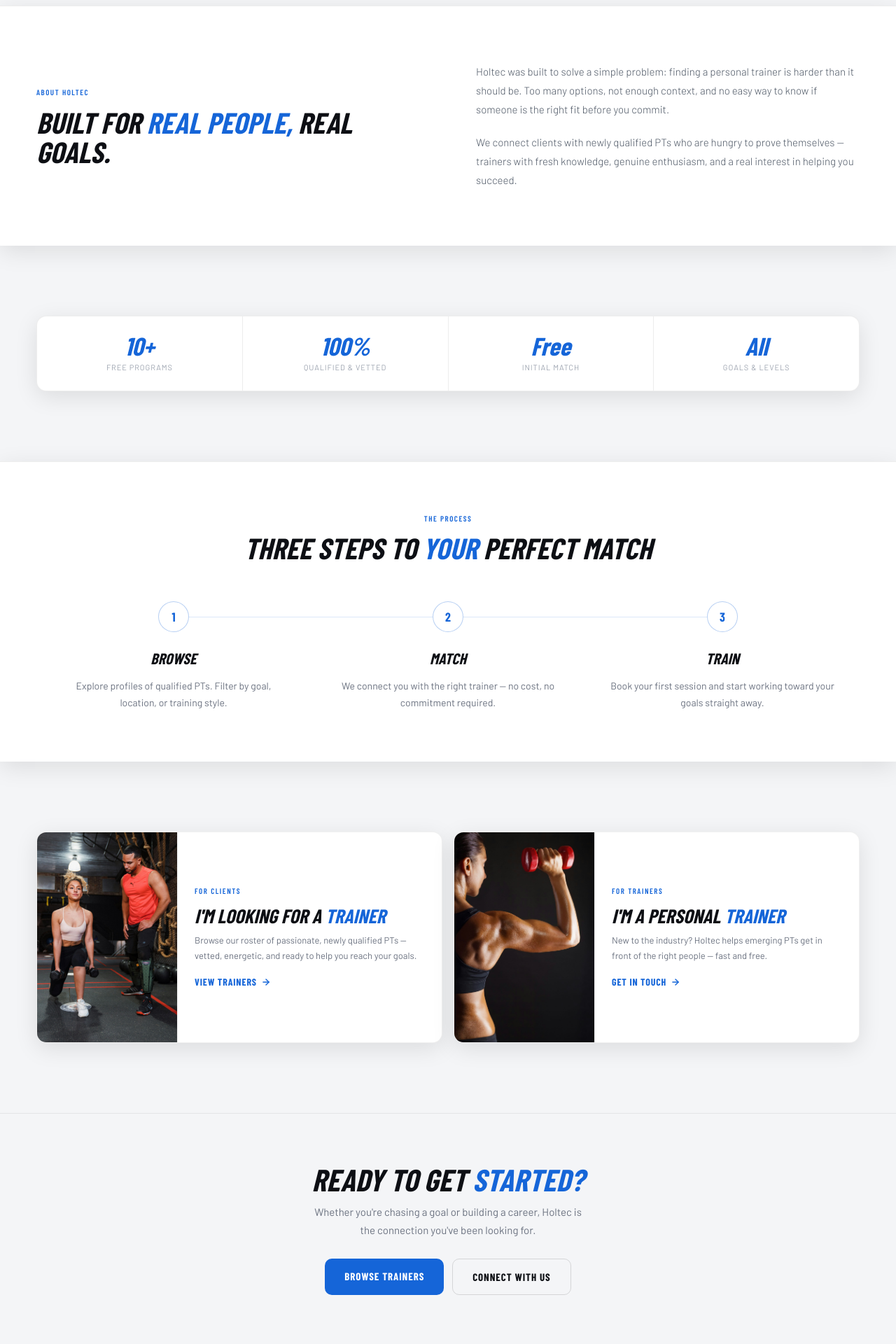
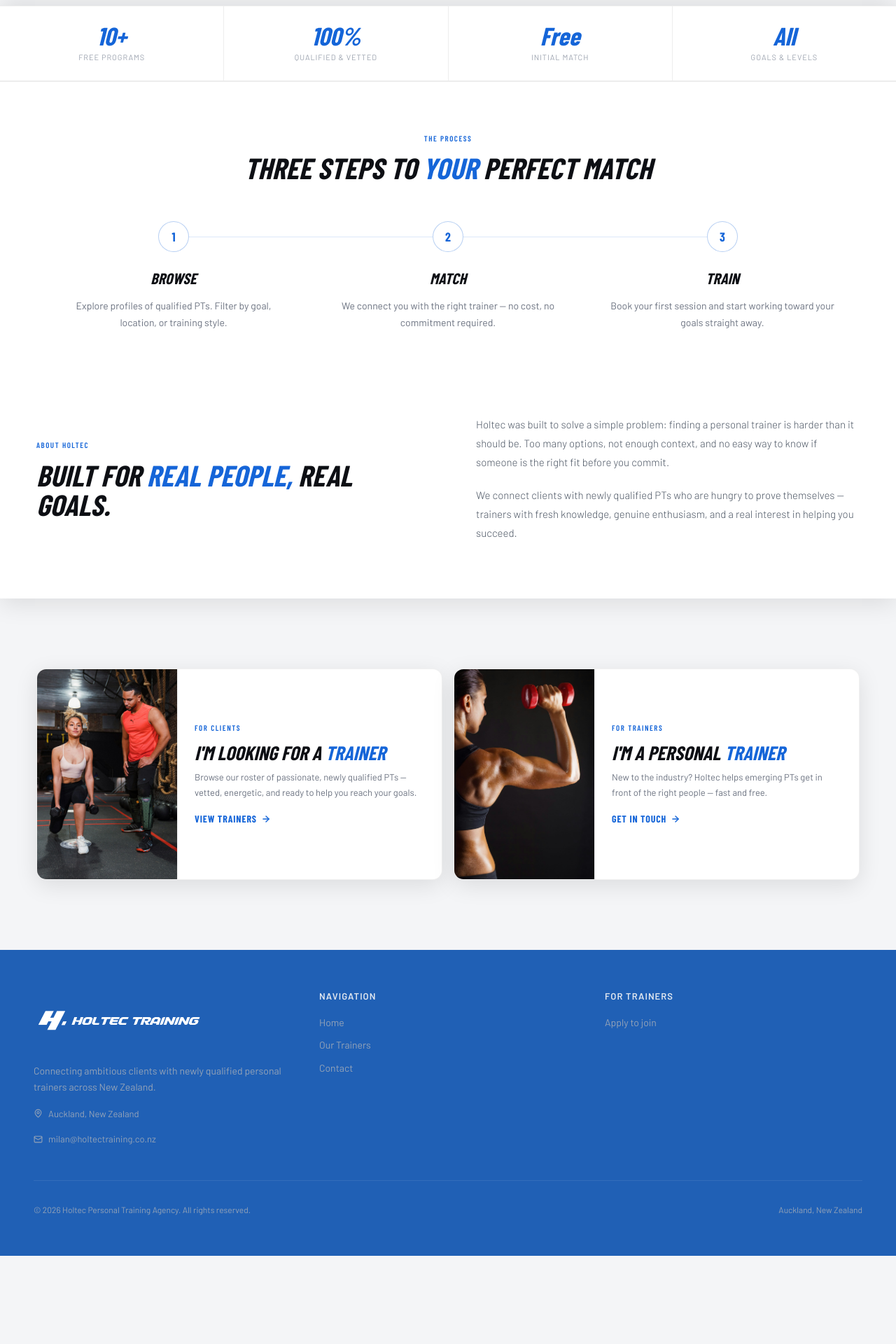
Before and after one commit to Holtec-Training/website-client, a React (Vite) app: page / in a window 1280 px wide. Shown: the part 660-2580 px from the top of the page at 70% size. After the commit the page ends 2454 px from the top, so only its background shows below. Built offline with nearby package versions, Linux system fonts and the light colour scheme; no server answers; a web font is replaced by a local one.

Commit message:
more fixes for the home page

```diff
--- a/src/index.css
+++ b/src/index.css
@@ -201,9 +201,8 @@
 
 /* ── About ── */
 .home-about {
-  padding: 80px 52px;
+  padding: 60px 52px 80px;
   background: #fff;
-  border-top: 1px solid rgba(0,0,0,0.07);
   display: grid;
   grid-template-columns: 1fr 1fr;
   gap: 80px;
@@ -214,14 +213,14 @@
 }
 
 /* ── Stats ── */
-.home-stats-wrap { padding: 100px 52px; background: var(--bg); }
+.home-stats-wrap { padding: 0; background: transparent; }
 .home-stats-strip {
   display: flex;
-  border: 1px solid rgba(0,0,0,0.07);
-  border-radius: 14px;
   background: #fff;
+  border-top: 1px solid rgba(0,0,0,0.07);
+  border-bottom: 1px solid rgba(0,0,0,0.07);
+  box-shadow: 0 -8px 32px rgba(0,0,0,0.10);
   overflow: hidden;
-  box-shadow: 0 8px 32px rgba(0,0,0,0.10);
 }
 .home-stat { flex: 1; text-align: center; padding: 24px 12px; }
 .home-stat__num {
@@ -244,12 +243,11 @@
 
 /* ── How It Works ── */
 .home-hiw {
-  padding: 72px 52px;
+  padding: 72px 52px 60px;
   background: #fff;
   border-top: 1px solid rgba(0,0,0,0.07);
-  box-shadow: 0 8px 32px rgba(0,0,0,0.10);
   position: relative;
-  z-index: 1;
+  z-index: 2;
 }
 .home-hiw__header { text-align: center; margin-bottom: 56px; }
 .home-hiw__steps {
@@ -416,9 +414,9 @@
   .home-about {
     grid-template-columns: 1fr;
     gap: 24px;
-    padding: 48px 20px;
+    padding: 40px 20px 48px;
   }
-  .home-stats-wrap { padding: 60px 20px; }
+  .home-stats-wrap { padding: 0; }
   .home-stats-strip {
     display: grid;
     grid-template-columns: 1fr 1fr;
@@ -427,7 +425,7 @@
   .home-stat:nth-child(2) { border-right: none !important; }
   .home-stat:nth-child(3) { border-bottom: none; }
   .home-stat:nth-child(4) { border-right: none !important; border-bottom: none; }
-  .home-hiw { padding: 48px 20px; }
+  .home-hiw { padding: 48px 20px 40px; }
   .home-hiw__header { margin-bottom: 32px; }
   .home-hiw__steps { grid-template-columns: 1fr; gap: 24px; }
   .home-hiw__connector { display: none; }
@@ -457,7 +455,20 @@
     grid-template-columns: 1fr;
     padding: 0 20px;
   }
-  .thumb-card { grid-template-columns: 140px 1fr; }
+  .thumb-card {
+    grid-template-columns: 1fr;
+    grid-template-rows: auto auto;
+  }
+  .thumb-card__body {
+    order: 1;
+    border-left: none;
+    border-bottom: 1px solid rgba(0,0,0,0.06);
+  }
+  .thumb-card__img {
+    order: 2;
+    height: 340px;
+  }
+  .thumb-card__img img { object-position: center 20%; }
   .section-gap { height: 60px; }
   .home-cta { padding: 48px 20px 100px; }
   .home-btns { flex-direction: column; align-items: flex-start; }
--- a/src/pages/Home.tsx
+++ b/src/pages/Home.tsx
@@ -33,28 +33,6 @@
 
       {/* ── Gap ── */}
       <div className="section-gap" />
-
-      {/* ── About ── */}
-      <section className="home-about">
-        <div>
-          <span className="home-eyebrow">About Holtec</span>
-          <h2 className="home-section-h2">
-            Built for <span>real people,</span> real goals.
-          </h2>
-        </div>
-        <div>
-          <p className="home-body-text">
-            Holtec was built to solve a simple problem: finding a personal trainer
-            is harder than it should be. Too many options, not enough context, and
-            no easy way to know if someone is the right fit before you commit.
-          </p>
-          <p className="home-body-text" style={{ marginBottom: 0 }}>
-            We connect clients with newly qualified PTs who are hungry to prove
-            themselves — trainers with fresh knowledge, genuine enthusiasm, and a
-            real interest in helping you succeed.
-          </p>
-        </div>
-      </section>
 
       {/* ── Stats ── */}
       <div className="home-stats-wrap">
@@ -101,6 +79,28 @@
         </div>
       </section>
 
+      {/* ── About ── */}
+      <section className="home-about">
+        <div>
+          <span className="home-eyebrow">About Holtec</span>
+          <h2 className="home-section-h2">
+            Built for <span>real people,</span> real goals.
+          </h2>
+        </div>
+        <div>
+          <p className="home-body-text">
+            Holtec was built to solve a simple problem: finding a personal trainer
+            is harder than it should be. Too many options, not enough context, and
+            no easy way to know if someone is the right fit before you commit.
+          </p>
+          <p className="home-body-text" style={{ marginBottom: 0 }}>
+            We connect clients with newly qualified PTs who are hungry to prove
+            themselves — trainers with fresh knowledge, genuine enthusiasm, and a
+            real interest in helping you succeed.
+          </p>
+        </div>
+      </section>
+
       {/* ── Gap ── */}
       <div className="section-gap" />
 
@@ -126,21 +126,6 @@
 
       {/* ── Gap ── */}
       <div className="section-gap" />
-
-      {/* ── CTA ── */}
-      <section className="home-cta">
-        <h2 className="home-cta__h2">
-          Ready to get <span>started?</span>
-        </h2>
-        <p className="home-cta__sub">
-          Whether you're chasing a goal or building a career, Holtec is the
-          connection you've been looking for.
-        </p>
-        <div className="home-btns home-btns--center">
-          <Link to="/trainers" className="btn-primary">Browse Trainers</Link>
-          <Link to="/contact" className="btn-secondary">Connect with Us</Link>
-        </div>
-      </section>
     </>
   )
 }
```
